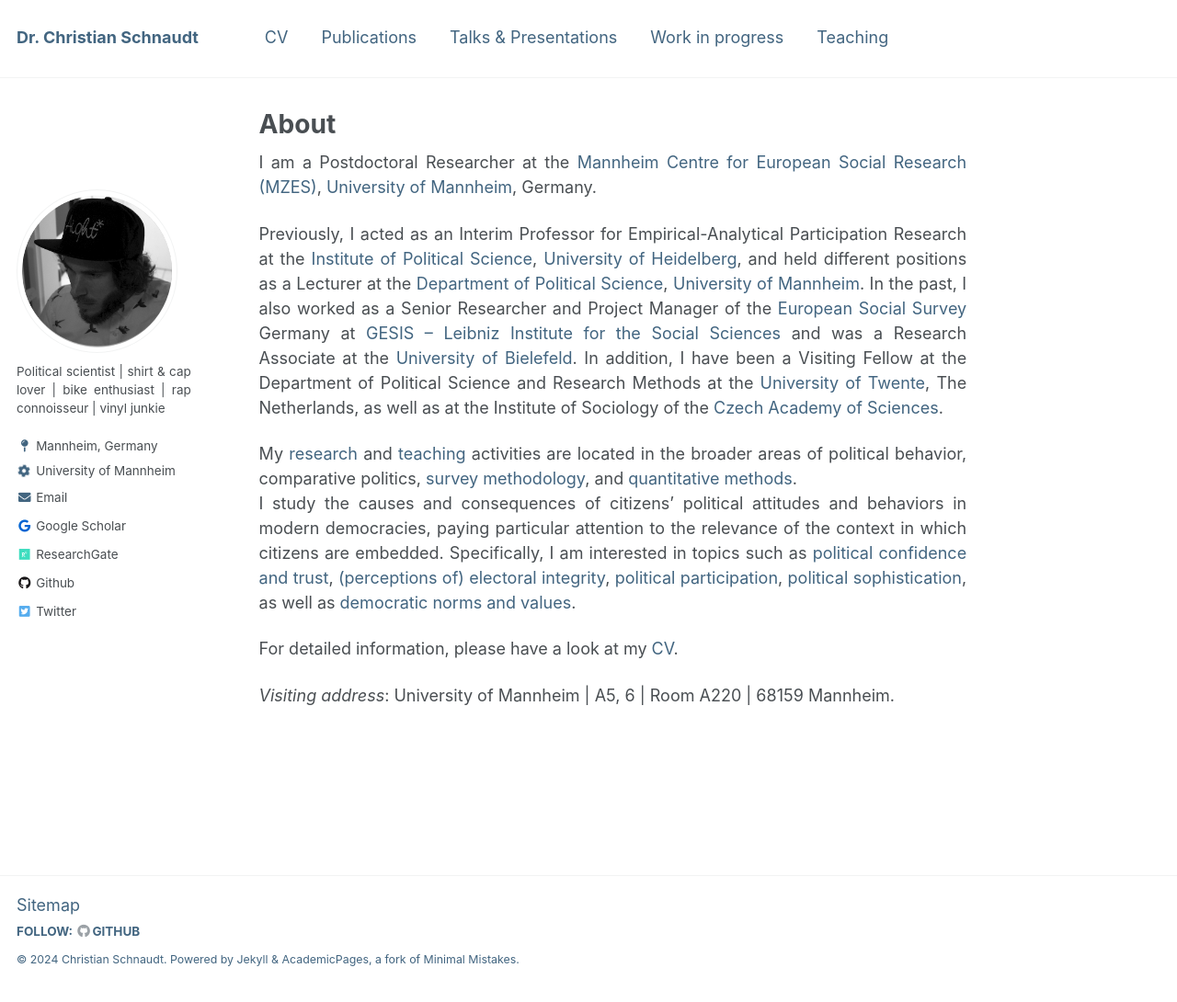
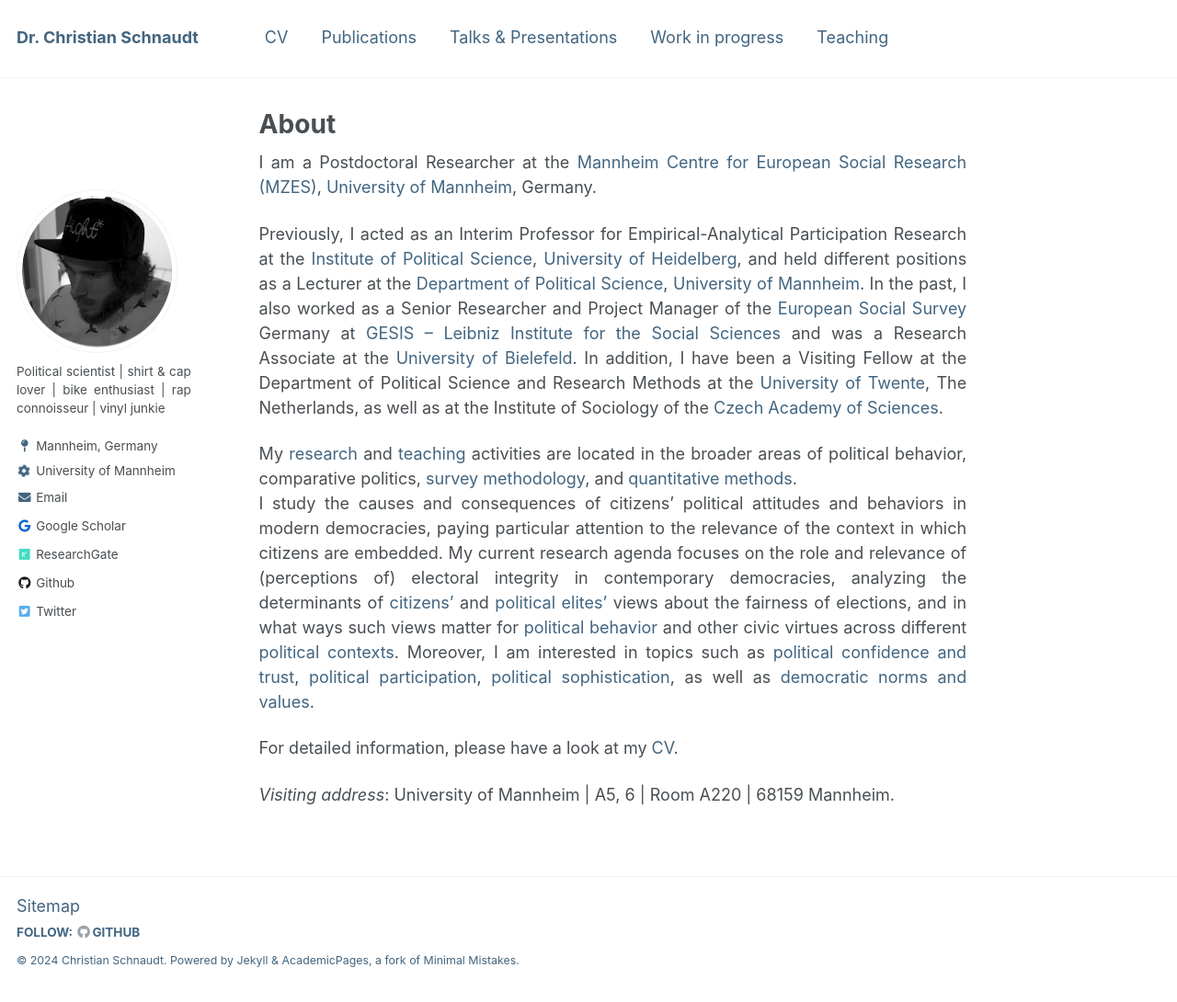
Before and after one commit to cschnaudt/cschnaudt.github.io, a Jekyll site: the page built from _pages/about.md, in a window 1280 px wide and 1090 px high. Shown: the whole window at 92% size. Built offline with Jekyll 4.4.1, drawn with Linux system fonts in a browser that asks for light colours.

Commit message:
Update about.md

```diff
--- a/_pages/about.md
+++ b/_pages/about.md
@@ -13,7 +13,7 @@
 Previously, I acted as an Interim Professor for Empirical-Analytical Participation Research at the [Institute of Political Science](https://www.uni-heidelberg.de/politikwissenschaften/){:target="_ blank"}, [University of Heidelberg](https://www.uni-heidelberg.de/en){:target="_ blank"}, and held different positions as a Lecturer at the [Department of Political Science](https://www.sowi.uni-mannheim.de/en/research/political-science/){:target="_ blank"}, [University of Mannheim](https://www.uni-mannheim.de/en/){:target="_ blank"}. In the past, I also worked as a Senior Researcher and Project Manager of the [European Social Survey](https://www.europeansocialsurvey.org/){:target="_ blank"} Germany at [GESIS -- Leibniz Institute for the Social Sciences](https://www.gesis.org){:target="_ blank"} and was a Research Associate at the [University of Bielefeld](https://www.uni-bielefeld.de/(en)/soz/){:target="_ blank"}. In addition, I have been a Visiting Fellow at the Department of Political Science and Research Methods at the [University of Twente](https://www.utwente.nl/en/){:target="_ blank"}, The Netherlands, as well as at the Institute of Sociology of the [Czech Academy of Sciences](https://www.avcr.cz/en/){:target="_ blank"}.
 
 My [research](https://cschnaudt.github.io/publications/) and [teaching](https://cschnaudt.github.io/teaching/) activities are located in the broader areas of political behavior, comparative politics, [survey methodology](https://doi.org/10.1093/poq/nfab039){:target="_ blank"}, and [quantitative methods](https://rd.springer.com/chapter/10.1007/978-3-658-30237-5_7){:target="_ blank"}.
-I study the causes and consequences of citizens' political attitudes and behaviors in modern democracies, paying particular attention to the relevance of the context in which citizens are embedded. Specifically, I am interested in topics such as [political confidence and trust](https://www.springer.com/us/book/9783319894317){:target="_ blank"}, [(perceptions of) electoral integrity](https://www.sciencedirect.com/science/article/pii/S0261379423000331){:target="_ blank"}, [political participation](https://doi.org/10.12758/mda.2017.12){:target="_ blank"}, [political sophistication](https://rd.springer.com/chapter/10.1007/978-3-658-30492-8_5){:target="_ blank"}, as well as [democratic norms and values](https://doi.org/10.1177%2F02633957211031799){:target="_ blank"}.
+I study the causes and consequences of citizens' political attitudes and behaviors in modern democracies, paying particular attention to the relevance of the context in which citizens are embedded. My current research agenda focuses on the role and relevance of (perceptions of) electoral integrity in contemporary democracies, analyzing the determinants of [citizens'](https://www.sciencedirect.com/science/article/pii/S0261379423000331){:target="_ blank"} and [political elites'](https://www.sciencedirect.com/science/article/pii/S0261379423000768){:target="_ blank"} views about the fairness of elections, and in what ways such views matter for [political behavior](https://link.springer.com/article/10.1007/s11615-022-00403-9){:target="_ blank"} and other civic virtues across different [political contexts](https://doi.org/10.5771/9783748915553-485){:target="_ blank"}.  Moreover, I am interested in topics such as [political confidence and trust](https://www.springer.com/us/book/9783319894317){:target="_ blank"}, [political participation](https://doi.org/10.12758/mda.2017.12){:target="_ blank"}, [political sophistication](https://rd.springer.com/chapter/10.1007/978-3-658-30492-8_5){:target="_ blank"}, as well as [democratic norms and values](https://doi.org/10.1177%2F02633957211031799){:target="_ blank"}.
 
 For detailed information, please have a look at my [CV](https://cschnaudt.github.io/cv/).
 
```
